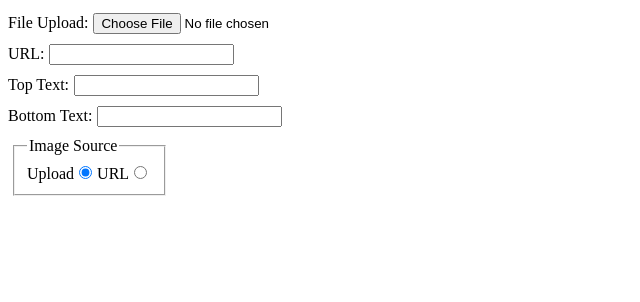
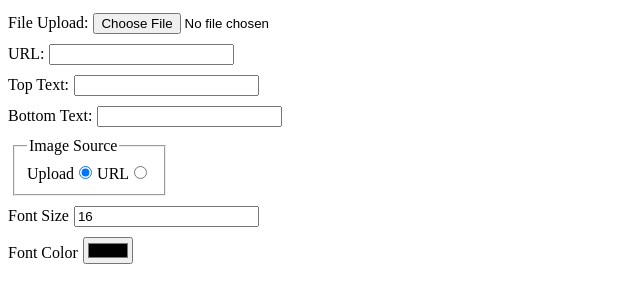
Before and after one commit to jwmcconnell/meme-generator, a React app: page / in a window 1280 px wide. Shown: the top 302 px of the page, without its empty margins (0-640 px from the left). Built offline with nearby package versions, Linux system fonts and the light colour scheme.

Commit message:
Add font size and color adjustment to the MemeForm component.

```diff
--- a/src/components/App.js
+++ b/src/components/App.js
@@ -8,6 +8,8 @@ class App extends React.Component {
   state = {
     topText: '',
     bottomText: '',
+    fontSize: 16,
+    fontColor: '#000000',
     imagePath: '',
     imageUrl: '',
     imageOption: 'upload'
@@ -23,24 +25,17 @@ class App extends React.Component {
     };
   }
 
-  updateUrl = e => {
-    this.setState({ imageUrl: e.target.value });
-  }
+  updateUrl = e => this.setState({ imageUrl: e.target.value });
+  updateImageOption = e => this.setState({ imageOption: e.target.value });
 
-  updateTopText = e => {
-    this.setState({ topText: e.target.value });
-  }
+  updateTopText = e => this.setState({ topText: e.target.value });
+  updateBottomText = e => this.setState({ bottomText: e.target.value });
 
-  updateBottomText = e => {
-    this.setState({ bottomText: e.target.value });
-  }
-
-  updateImageOption = e => {
-    this.setState({ imageOption: e.target.value });
-  }
+  updateFontSize = e => this.setState({ fontSize: parseInt(e.target.value) });
+  updateFontColor = e => this.setState({ fontColor: e.target.value });
 
   render() {
-    const { topText, bottomText, imagePath, imageOption, imageUrl } = this.state;
+    const { topText, bottomText, imagePath, imageOption, imageUrl, fontSize, fontColor } = this.state;
     return (
       <section className={styles.App}>
 
@@ -50,6 +45,8 @@ class App extends React.Component {
           updateImageOption={this.updateImageOption}
           updateTopText={this.updateTopText}
           updateBottomText={this.updateBottomText}
+          updateFontSize={this.updateFontSize}
+          updateFontColor={this.updateFontColor}
         />
 
         <Preview
@@ -58,6 +55,8 @@ class App extends React.Component {
           option={imageOption}
           topText={topText}
           bottomText={bottomText}
+          fontSize={fontSize}
+          fontColor={fontColor}
         />
 
       </section>
--- a/src/components/MemeForm.js
+++ b/src/components/MemeForm.js
@@ -1,7 +1,15 @@
 import React from 'react';
 import PropTypes from 'prop-types';
 
-const MemeForm = ({ updateFile, updateUrl, updateTopText, updateBottomText, updateImageOption }) => {
+const MemeForm = ({
+  updateFile,
+  updateUrl,
+  updateTopText,
+  updateBottomText,
+  updateImageOption,
+  updateFontSize,
+  updateFontColor
+}) => {
   return (
     <section>
 
@@ -49,6 +57,14 @@ const MemeForm = ({ updateFile, updateUrl, updateTopText, updateBottomText, upda
 
       </fieldset>
 
+      <label>Font Size
+        <input type="number" min="10" defaultValue="16" onChange={updateFontSize}/>
+      </label>
+
+      <label>Font Color
+        <input type="color" defaultValue='#000000' onChange={updateFontColor}/>
+      </label>
+
     </section>
   );
 };
@@ -58,7 +74,9 @@ MemeForm.propTypes = {
   updateUrl: PropTypes.func.isRequired,
   updateTopText: PropTypes.func.isRequired,
   updateBottomText: PropTypes.func.isRequired,
-  updateImageOption: PropTypes.func.isRequired
+  updateImageOption: PropTypes.func.isRequired,
+  updateFontSize: PropTypes.func.isRequired,
+  updateFontColor: PropTypes.func.isRequired
 };
 
 
--- a/src/components/Preview.js
+++ b/src/components/Preview.js
@@ -2,12 +2,17 @@ import React from 'react';
 import PropTypes from 'prop-types';
 import styles from './Preview.css';
 
-const Preview = ({ upload, url, option, topText, bottomText }) => {
+const Preview = ({ upload, url, option, topText, bottomText, fontSize, fontColor }) => {
+  const textStyle = {
+    fontSize: fontSize + 'px',
+    color: fontColor
+  };
+
   return (
     <section className={styles.Preview}>
       <img src={option === 'upload' ? upload : url} />
-      <section className={styles.topText}>{topText}</section>
-      <section className={styles.bottomText}>{bottomText}</section>
+      <section className={styles.topText} style={textStyle}>{topText}</section>
+      <section className={styles.bottomText} style={textStyle}>{bottomText}</section>
     </section>
   );
 };
@@ -17,7 +22,9 @@ Preview.propTypes = {
   url: PropTypes.string.isRequired,
   option: PropTypes.string.isRequired,
   topText: PropTypes.string.isRequired,
-  bottomText: PropTypes.string.isRequired
+  bottomText: PropTypes.string.isRequired,
+  fontSize: PropTypes.number.isRequired,
+  fontColor: PropTypes.string.isRequired
 };
 
 export default Preview;
```
Also changed, not shown: 1 other file (tests, documents, lock files or other folders).
